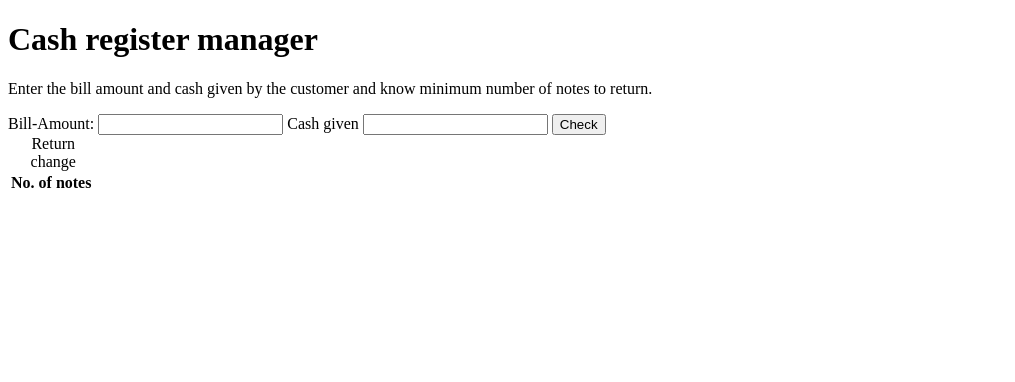
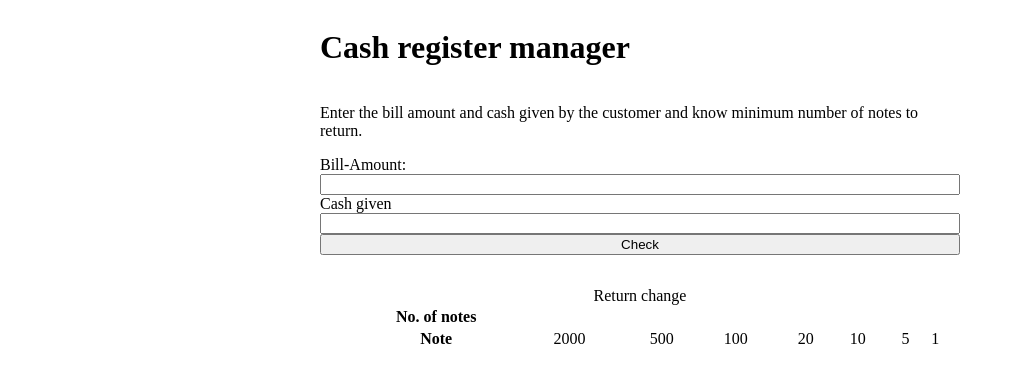
Before and after one commit to nishanth3012000/Cash_register_manager, a plain HTML site: page index.html in a window 1280 px wide. Shown: the whole page, without its empty margins (0-1015 px from the left). Drawn offline with Linux system fonts and the light colour scheme.

Commit message:
some changes

```diff
--- a/index.html
+++ b/index.html
@@ -19,13 +19,24 @@
         <input type="text" id="bill-amount" />
         <label for="cash-given">Cash given</label>
         <input type="text" id="cash-given" />
-        <button>Check</button>
+        <button id="check-button">Check</button>
+        <p class="error-message"></p>
 
         <table class="change-table">
             <caption>Return change</caption>
             <tr>
                 <th>No. of notes</th>
                 <td></td>
+            </tr>
+            <tr>
+                 <th>Note </th>
+                 <td>2000</td>
+                 <td>500</td>
+                 <td>100</td>
+                 <td>20</td>
+                 <td>10</td>
+                 <td>5</td>
+                 <td>1</td>
             </tr>
 
 
--- a/index.js
+++ b/index.js
@@ -0,0 +1,14 @@
+const billAmount = document.querySelector("#bill-amount");
+const cashGiven = document.querySelector("#cash-given");
+const checkButton = document.querySelector("#check-button");
+const message = document.querySelector("#error-message");
+
+addEventListener.checkButton("click", function validateBillAmount(){
+    if(billAmount.value > 0){
+
+
+    }else{
+        message.innerText = "The bill amount should be greater than 0";
+    }
+
+});
--- a/main.css
+++ b/main.css
@@ -0,0 +1,10 @@
+*{
+
+}
+.container{
+    display: flex;
+    flex-direction: column;
+    width:50vw;
+    justify-content: center;
+    margin: auto;
+}
```
